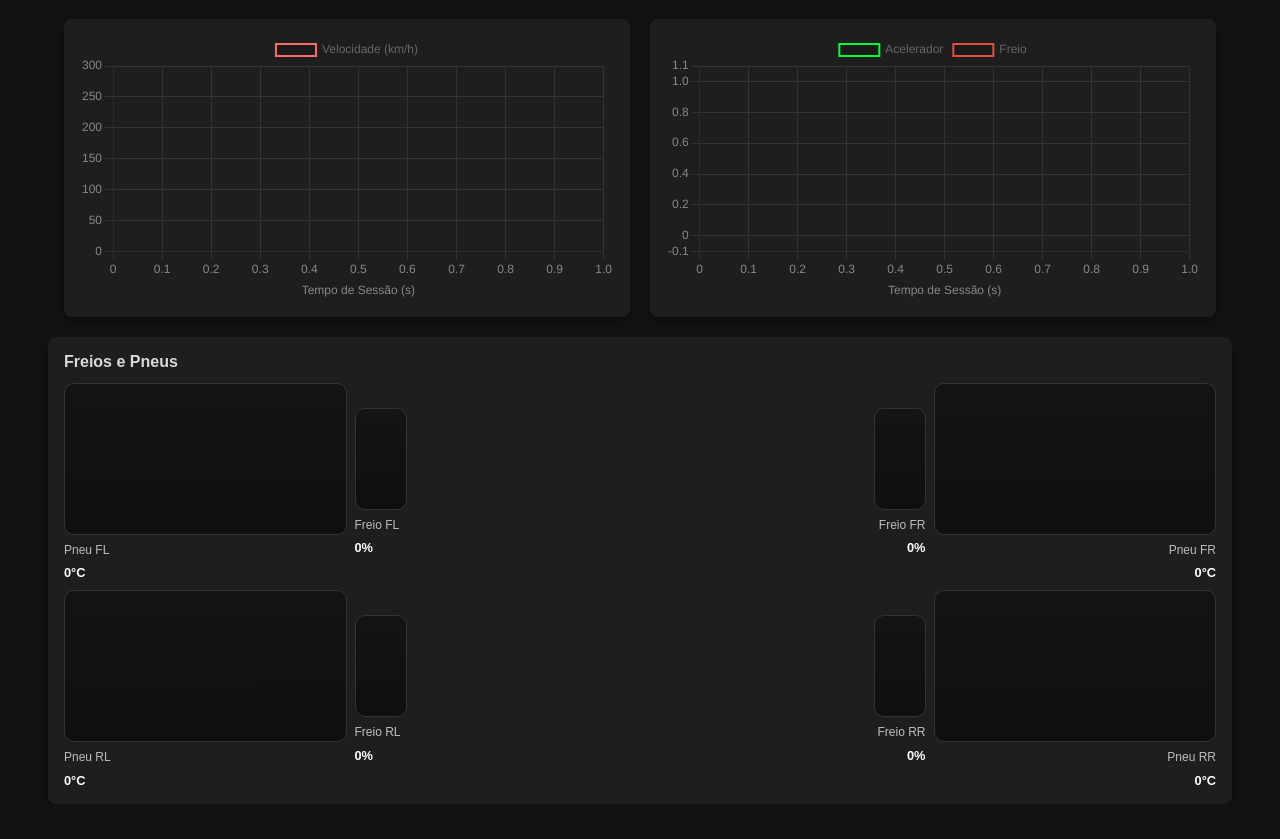
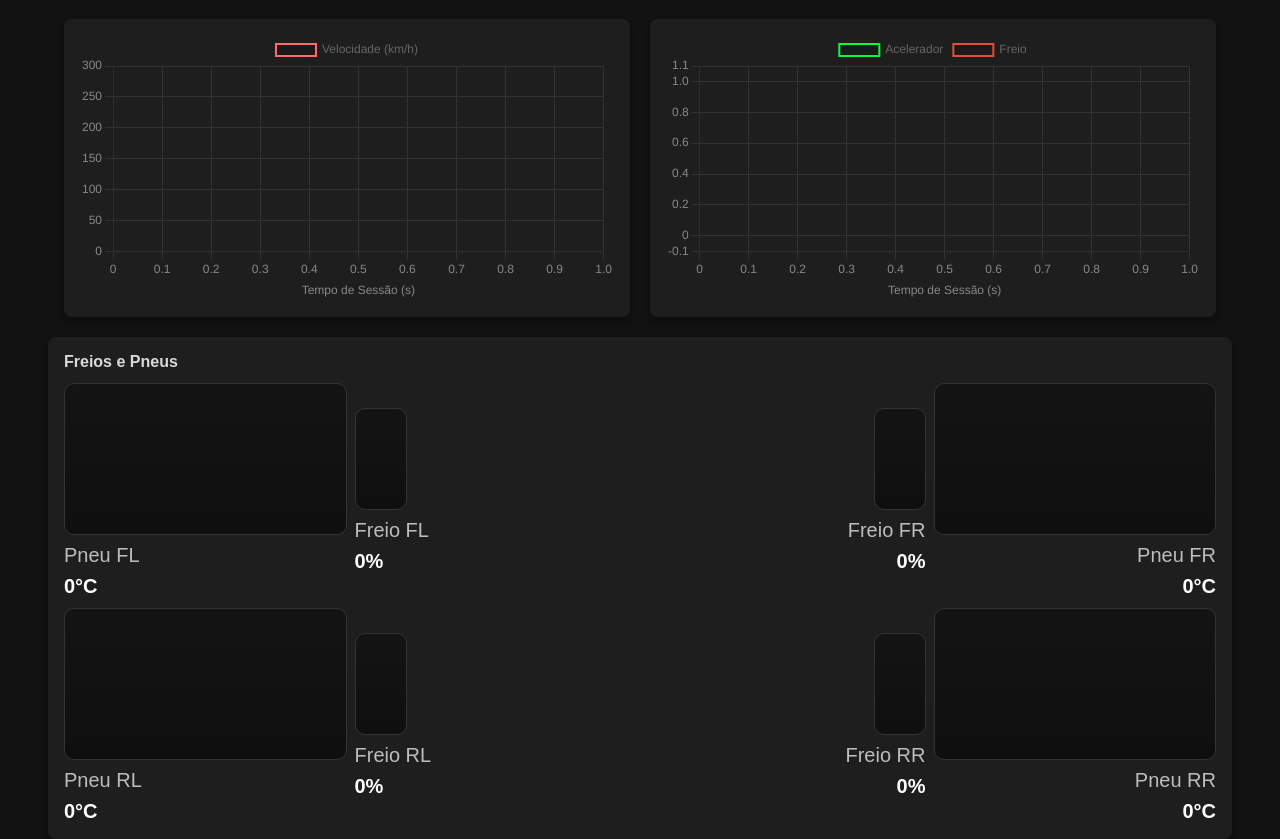
Before and after one commit to VTR-46/HyperCorsaX, a plain HTML site: page View/graphics.html in a window 1280 px wide. Shown: the part 89-928 px from the top of the page. Before the commit the page ends 893 px from the top, so only its background shows below. Drawn offline with nearby package versions, Linux system fonts and the light colour scheme; some packages are replaced by stand-ins of ours; a script that the page names is missing.

Commit message:
tamanho da fonte

```diff
--- a/View/Style/wb.css
+++ b/View/Style/wb.css
@@ -125,13 +125,13 @@ body {
 
 .meter-label {
     text-align: center;
-    font-size: 0.75rem;
+    font-size: 20px;
     color: #bdbdbd;
     line-height: 1.2;
 }
 
 .meter-value {
-    font-size: 0.8rem;
+    font-size: 20px;
     font-weight: bold;
     color: #ffffff;
 }
```
